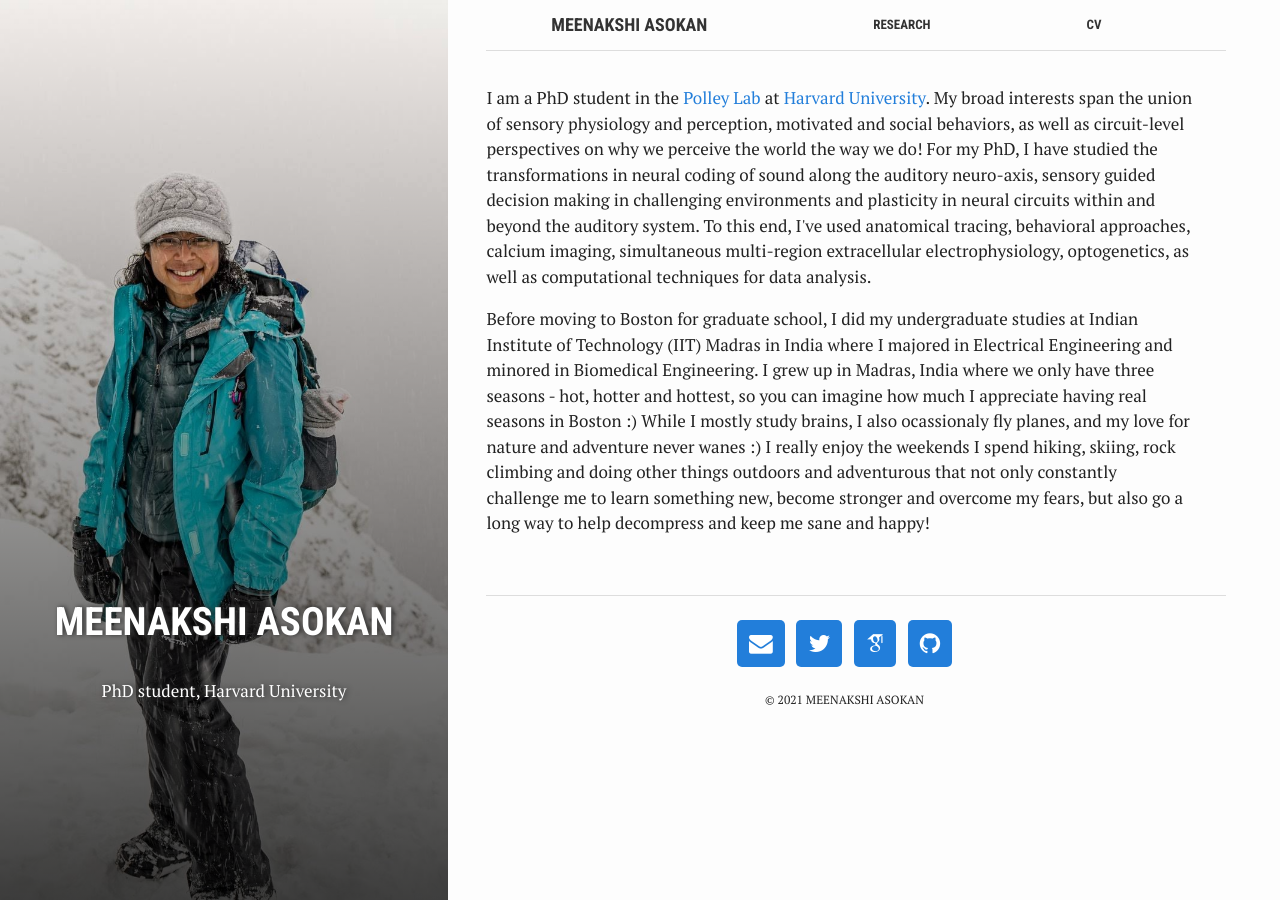
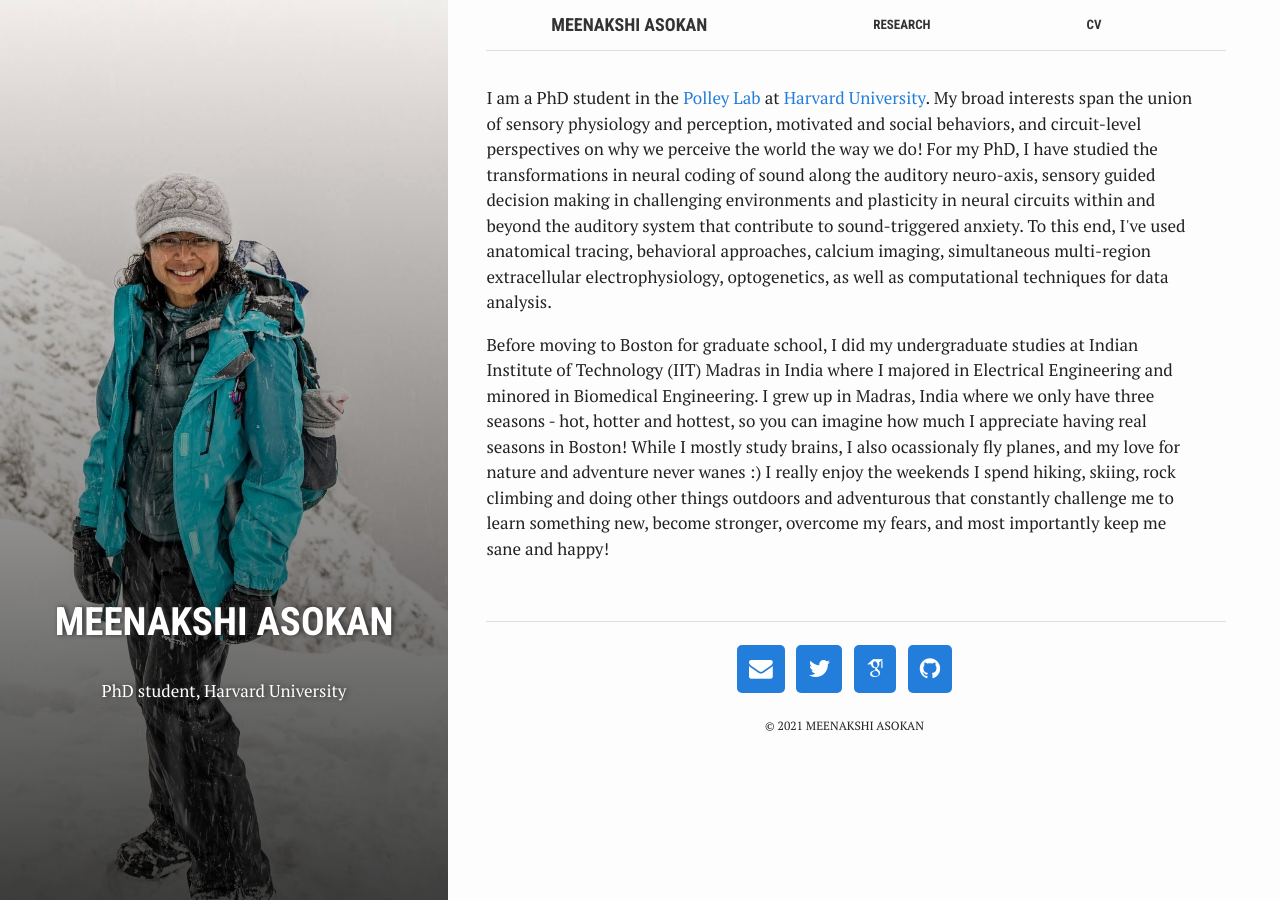
Before and after one commit to Meenakshi-Asokan/Meenakshi-Asokan.github.io, a Jekyll site: the page built from index.html, in a window 1280 px wide. Built offline with Jekyll 4.4.1, drawn with Linux system fonts in a browser that asks for light colours; nearby versions of some CDN libraries; some web fonts are replaced; library files that are not in the unit come from our copies.

Commit message:
hopefully final update!

```diff
--- a/index.html
+++ b/index.html
@@ -9,19 +9,18 @@ summary: "PhD student, Harvard University"
 <p>
   I am a PhD student in the <a href="https://scholar.harvard.edu/polleylab">Polley Lab</a>
   at <a href="http://dms.hms.harvard.edu/shbt/">Harvard University</a>.
-  My broad interests span the union of sensory physiology and perception, motivated and social behaviors, as well as
+  My broad interests span the union of sensory physiology and perception, motivated and social behaviors, and
   circuit-level perspectives on why we perceive the world the way we do! For my PhD, I have studied
   the transformations in neural coding of sound along the auditory neuro-axis, sensory guided decision making
-  in challenging environments and plasticity in neural circuits within and beyond the auditory system.
+  in challenging environments and plasticity in neural circuits within and beyond the auditory system that contribute to sound-triggered anxiety.
   To this end, I've used anatomical tracing, behavioral approaches, calcium imaging,
   simultaneous multi-region extracellular electrophysiology, optogenetics, as well as computational techniques for data analysis.
 </p>
 <p>
   Before moving to Boston for graduate school, I did my undergraduate studies at Indian Institute of Technology (IIT) Madras
   in India where I majored in Electrical Engineering and minored in Biomedical Engineering. I grew up in Madras, India where we only have three
-  seasons - hot, hotter and hottest, so you can imagine how much I appreciate having real seasons in Boston :)
+  seasons - hot, hotter and hottest, so you can imagine how much I appreciate having real seasons in Boston!
   While I mostly study brains, I also ocassionaly fly planes, and my love for nature and adventure never wanes :) I really enjoy the weekends I spend
-  hiking, skiing, rock climbing and doing other things outdoors and adventurous that not only constantly challenge me to learn something new,
-  become stronger and overcome my fears, but
-  also go a long way to help decompress and keep me sane and happy!
+  hiking, skiing, rock climbing and doing other things outdoors and adventurous that constantly challenge me to learn something new,
+  become stronger, overcome my fears, and most importantly keep me sane and happy!
 </p>
```
